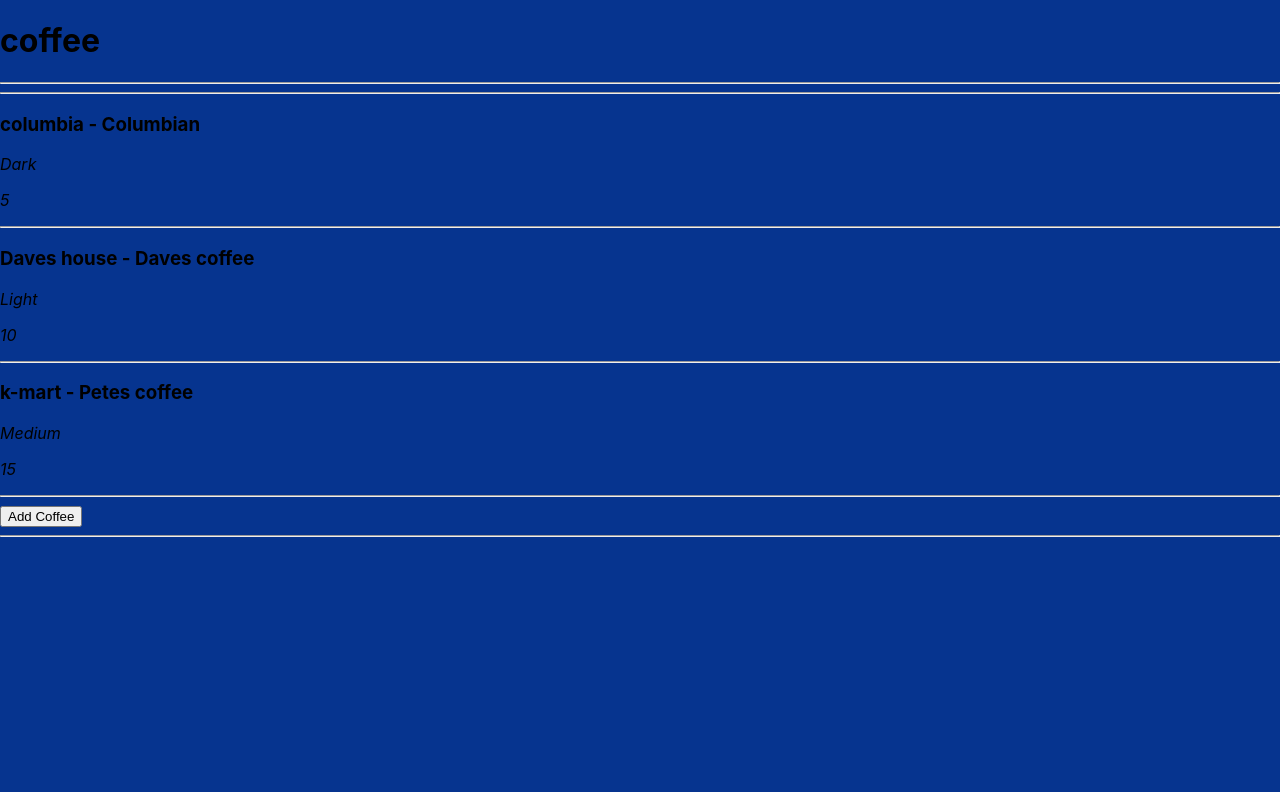
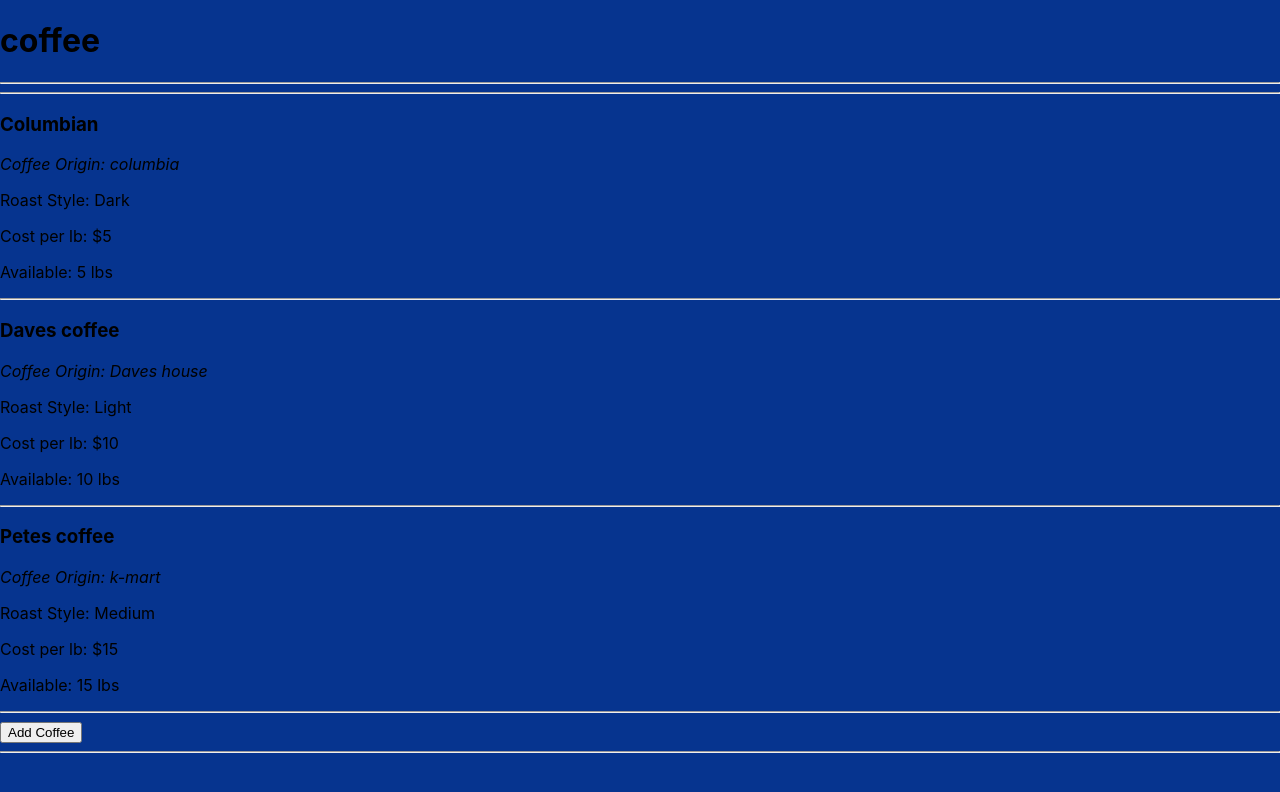
Before and after one commit to workmanmcr/Coffee-Shop, a React (Create React App) app in the folder help/: page / in a window 1280 px wide. Shown: the top 792 px of the page. Built offline with nearby package versions, Linux system fonts and the light colour scheme.

Commit message:
refactor Coffee.js

```diff
--- a/help/src/components/Coffee.js
+++ b/help/src/components/Coffee.js
@@ -2,14 +2,15 @@ import React from "react";
 import PropTypes from "prop-types";
 
 function Coffee(props){
-  return (
+  return(
     <React.Fragment>
-      <div onClick = {() => props.whenCoffeeClicked(props.id)}>
-      <h3>{props.origin} - {props.name}</h3>
-      <p><em>{props.roast}</em></p>
-      <p><em>{props.price}</em></p>
-      <p><em>{props.weight}</em></p>
-      <hr/>
+      <div onClick={() => props.whenCoffeeClicked(props.id)}>
+        <h3>{props.name}</h3>
+        <p><em>Coffee Origin: {props.origin}</em></p>
+        <p>Roast Style: {props.roast}</p>
+        <p>Cost per lb: ${props.price}</p>
+        <p>Available: {props.available} lbs</p>
+        <hr/>
       </div>
     </React.Fragment>
   );
@@ -19,8 +20,8 @@ Coffee.propTypes = {
   name: PropTypes.string.isRequired,
   origin: PropTypes.string.isRequired,
   roast: PropTypes.string.isRequired,
-  price: PropTypes.string.isRequired,
-  weight: PropTypes.string.isRequired,
+  price: PropTypes.number.isRequired,
+  available: PropTypes.number.isRequired,
   id: PropTypes.string,
   whenCoffeeClicked: PropTypes.func
 };
```
